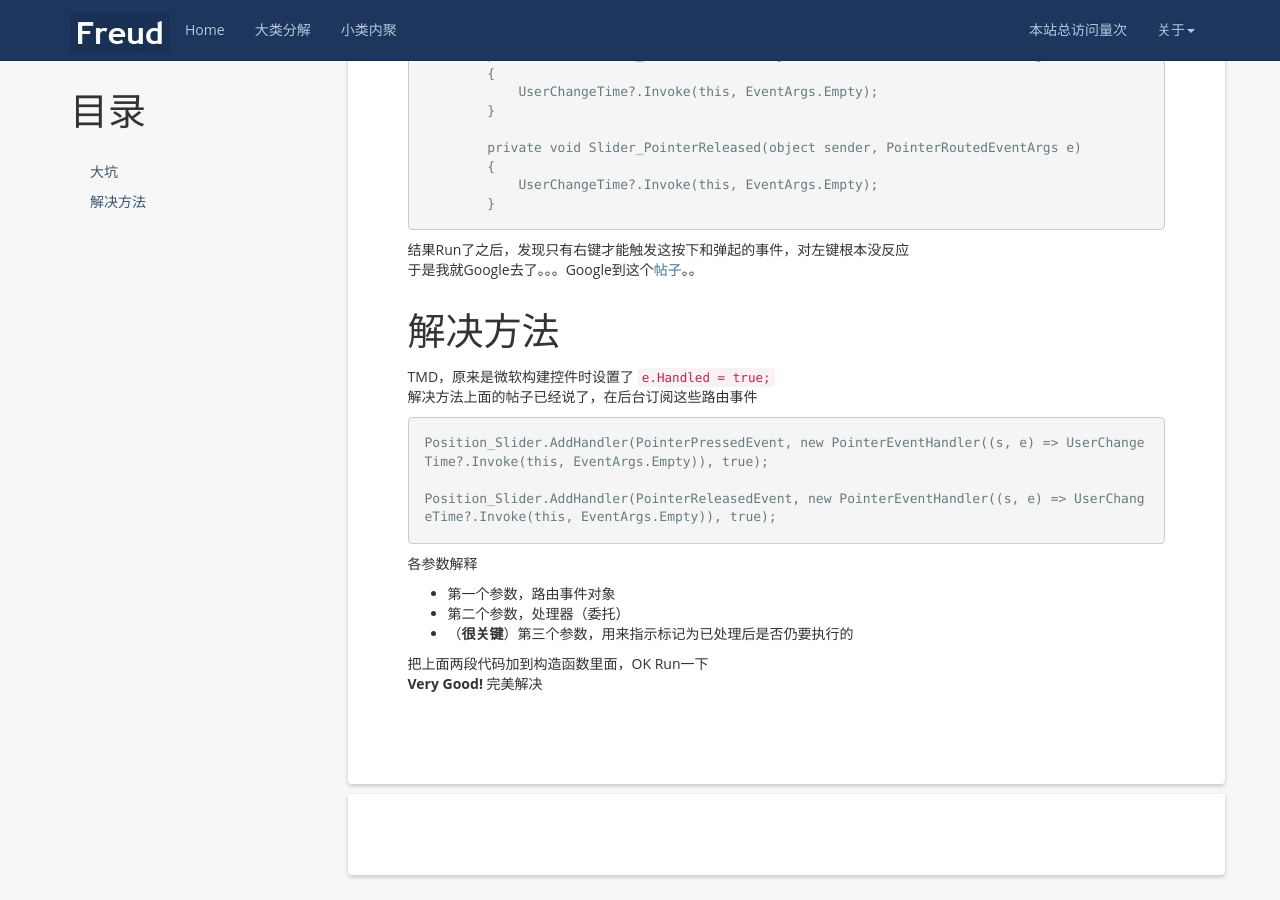
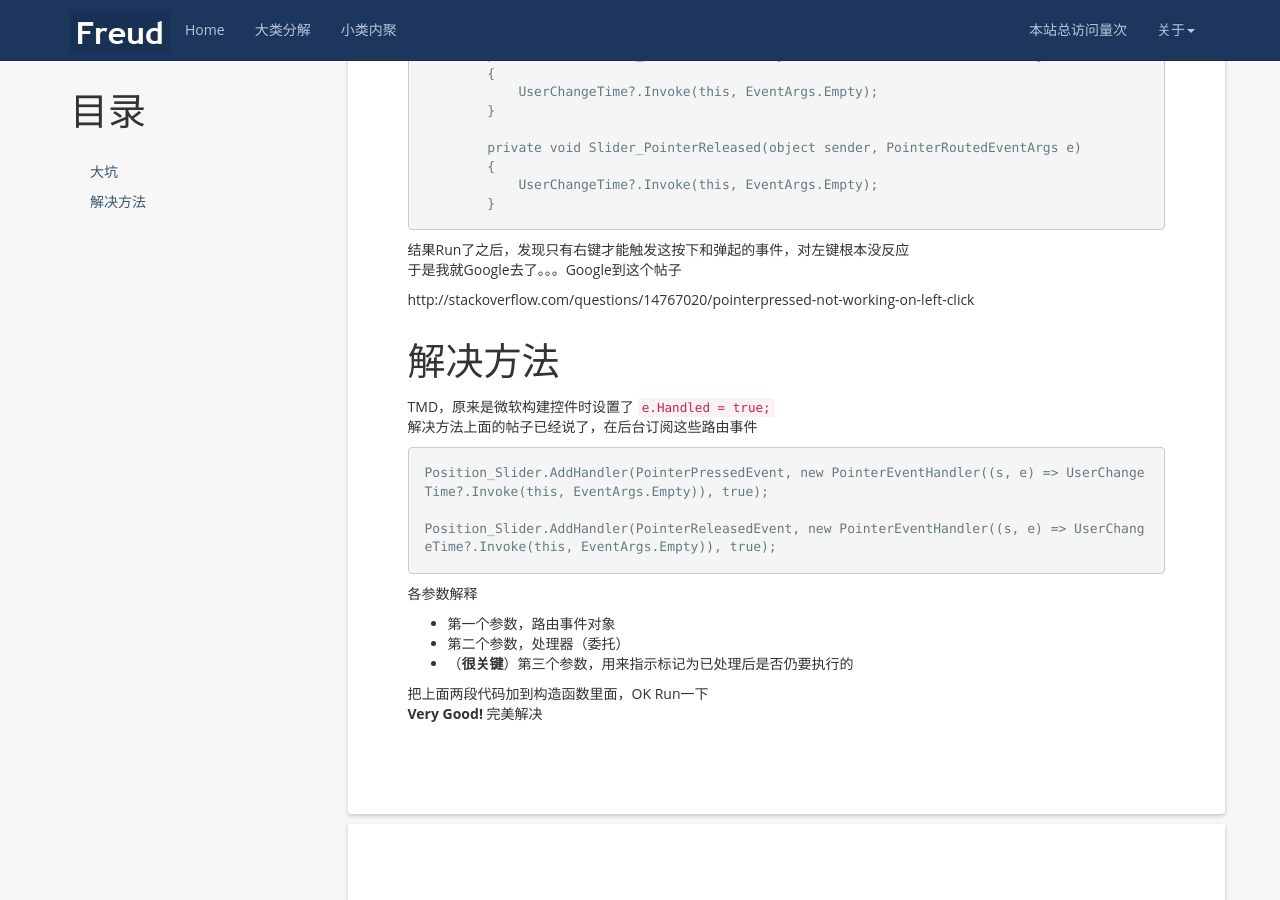
Before and after one commit to kljzndx/My-Blog, a Jekyll site: the page built from _posts/2017-05-04-UWP开发大坑之---路由事件.md, in a window 1280 px wide and 900 px high, scrolled down 510 px. Built offline with Jekyll 4.4.1, drawn with Linux system fonts in a browser that asks for light colours; nearby versions of some CDN libraries; comment, search, counter and statistics services are not loaded.

Commit message:
优化编码风格

````diff
--- a/_posts/2017-05-04-UWP开发大坑之---路由事件.md
+++ b/_posts/2017-05-04-UWP开发大坑之---路由事件.md
@@ -10,8 +10,7 @@ tags: [UWP,路由事件]
 
 最近在重写歌词编辑器。。。
 
-大坑
-====================================
+# 大坑
 
 我需要在播放进度条被按下和弹起时触发一个我自己写的事件
 
@@ -31,13 +30,15 @@ tags: [UWP,路由事件]
         }
 ```
 结果Run了之后，发现只有右键才能触发这按下和弹起的事件，对左键根本没反应
-于是我就Google去了。。。Google到这个[帖子](http://stackoverflow.com/questions/14767020/pointerpressed-not-working-on-left-click)。。
+于是我就Google去了。。。Google到这个帖子
 
-解决方法
-====================================
+http://stackoverflow.com/questions/14767020/pointerpressed-not-working-on-left-click
+
+# 解决方法
 
 TMD，原来是微软构建控件时设置了 `e.Handled = true;`
 解决方法上面的帖子已经说了，在后台订阅这些路由事件
+
 ```C#
 Position_Slider.AddHandler(PointerPressedEvent, new PointerEventHandler((s, e) => UserChangeTime?.Invoke(this, EventArgs.Empty)), true);
 
@@ -45,6 +46,7 @@ Position_Slider.AddHandler(PointerReleasedEvent, new PointerEventHandler((s, e)
 ```
 
 各参数解释
+
 - 第一个参数，路由事件对象
 - 第二个参数，处理器（委托）
 - （**很关键**）第三个参数，用来指示标记为已处理后是否仍要执行的
````
Also changed, not shown: _posts/2017-06-23-UWP开发大坑之---进度同步.md (+6 -6 lines), _posts/2017-06-25-UWP开发百科之---内置字体.md (+4 -4 lines), _posts/2017-08-20-UWP开发百科之---浮出面板.md (+6 -6 lines), _posts/2018-03-11-浅谈面向对象思想.md (+2 -4 lines).
